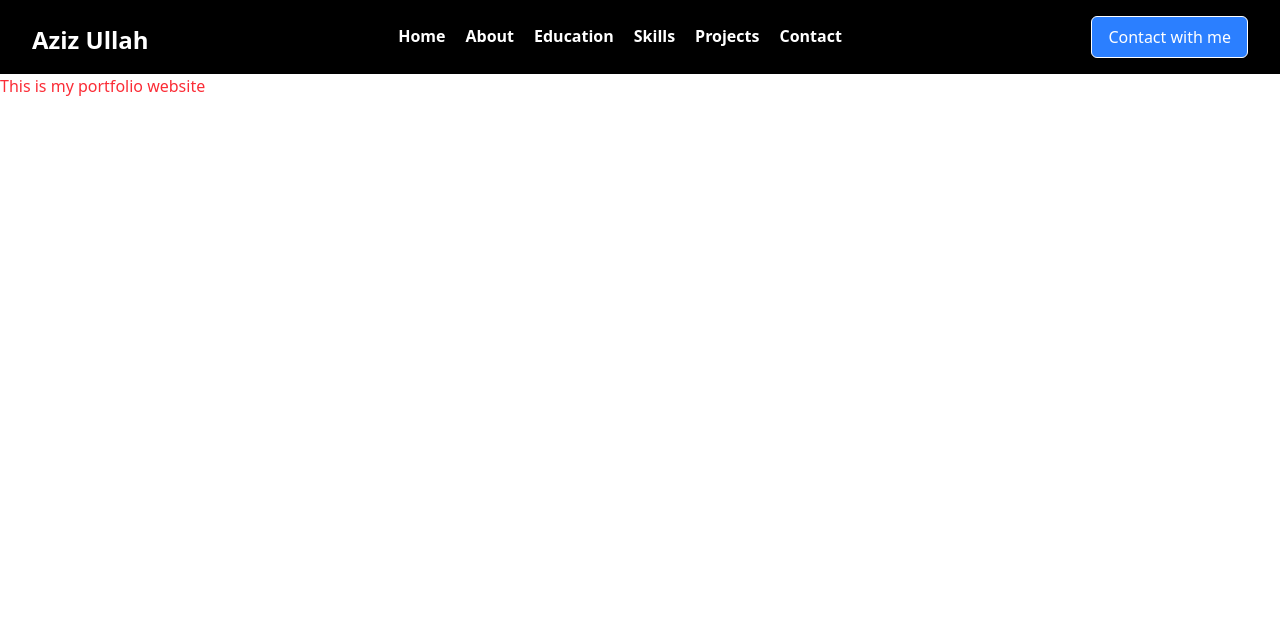
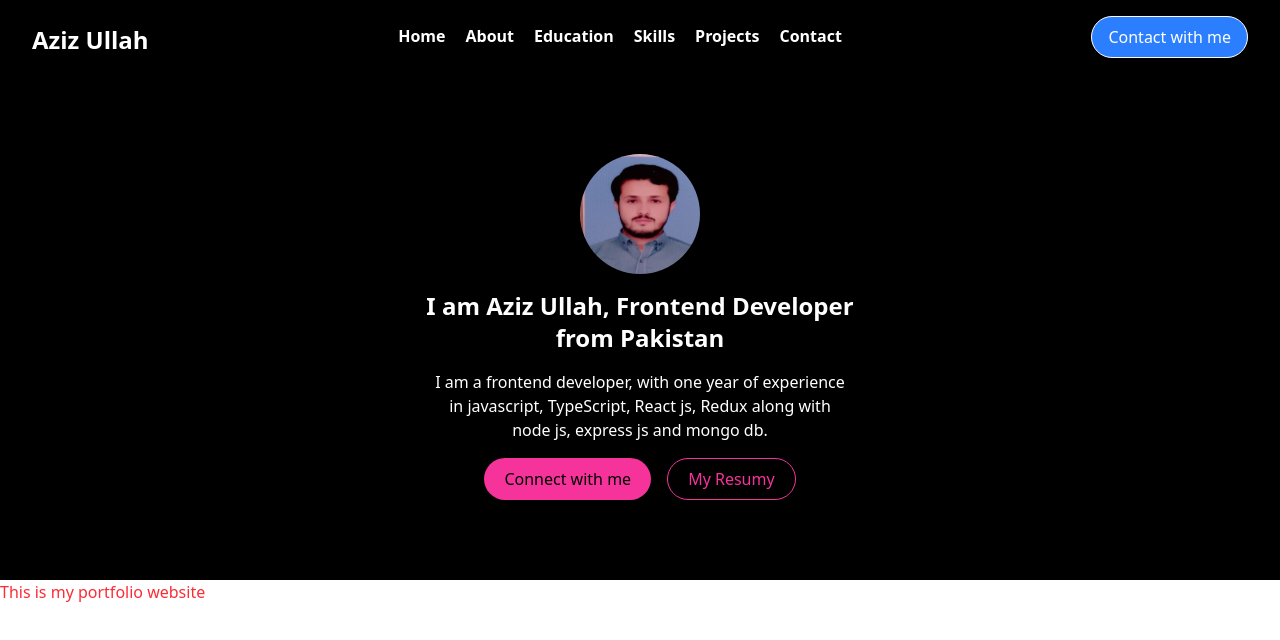
Before and after one commit to khan-afridi515/AzizPortFolio, a React (Vite) app: page / in a window 1280 px wide. Shown: the top 640 px of the page. Built offline with nearby package versions, Linux system fonts and the light colour scheme.

Commit message:
Changes hero section

```diff
--- a/src/App.jsx
+++ b/src/App.jsx
@@ -1,10 +1,12 @@
 import React from 'react'
 import Nav from './navbar/nav'
+import Hero from './hero/hero'
 
 const App = () => {
   return (
     <div>
       <Nav/>
+      <Hero/>
       <p className='text-red-500'>This is my portfolio website</p>
     </div>
   )
--- /dev/null
+++ b/src/hero/hero.jsx
@@ -0,0 +1,22 @@
+import React from 'react'
+
+const Hero = () => {
+  return (
+    <div className='flex flex-col py-20 justify-center items-center gap-4 bg-black'>
+      <div className='w-30'>
+        <img src="images/Aziz.jpg" className='w-[100%] rounded-full'></img>
+      </div>
+      <div className='w-110'>
+        <h1 className='text-2xl font-bold text-white w-[100%] text-center'>I am Aziz Ullah, Frontend Developer from Pakistan</h1>
+
+      </div>
+      <div className='w-105'><p className='text-white w-[100%] text-center'>I am a frontend developer, with one year of experience in javascript, TypeScript, React js, Redux along with node js, express js and mongo db.</p></div>
+      <div className='flex gap-4'>
+        <button type="button" className='px-5 py-2 text-whtie bg-pink-500 rounded-full '>Connect with me</button>
+        <button type="button" className='border border-pink-500 px-5 py-2 text-pink-500 rounded-full'>My Resumy</button>
+      </div>
+    </div>
+  )
+}
+
+export default Hero
--- a/src/navbar/nav.jsx
+++ b/src/navbar/nav.jsx
@@ -35,7 +35,7 @@ const Nav = () => {
             </ul>
         </div>
         <div>
-            <button className=' border py-2 px-4 bg-blue-500 text-white rounded-md md:block hidden'>Contact with me</button>
+            <button className=' border py-2 px-4 bg-blue-500 text-white rounded-full md:block hidden'>Contact with me</button>
         </div>
 
         <div className='flex gap-4 items-center md:hidden block'>
```
Also changed, not shown: public/images/Aziz.jpg (added).
